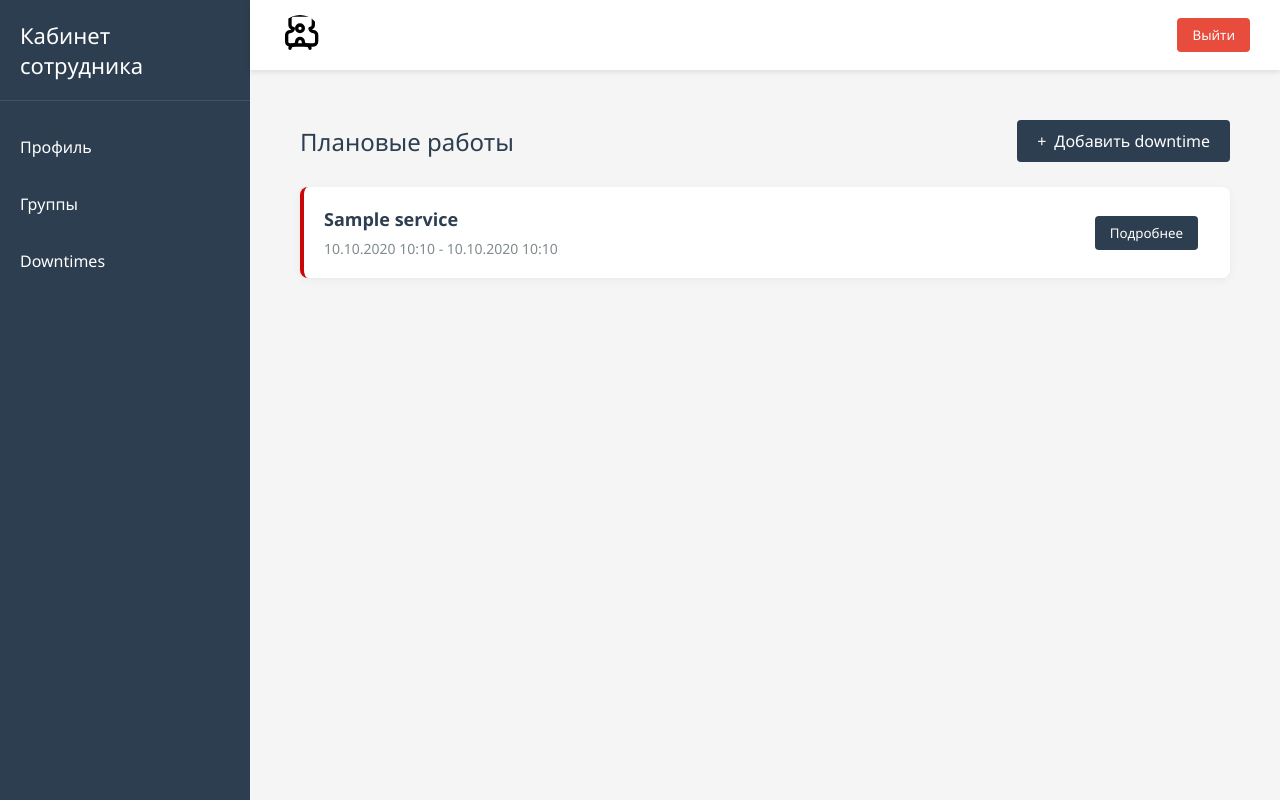
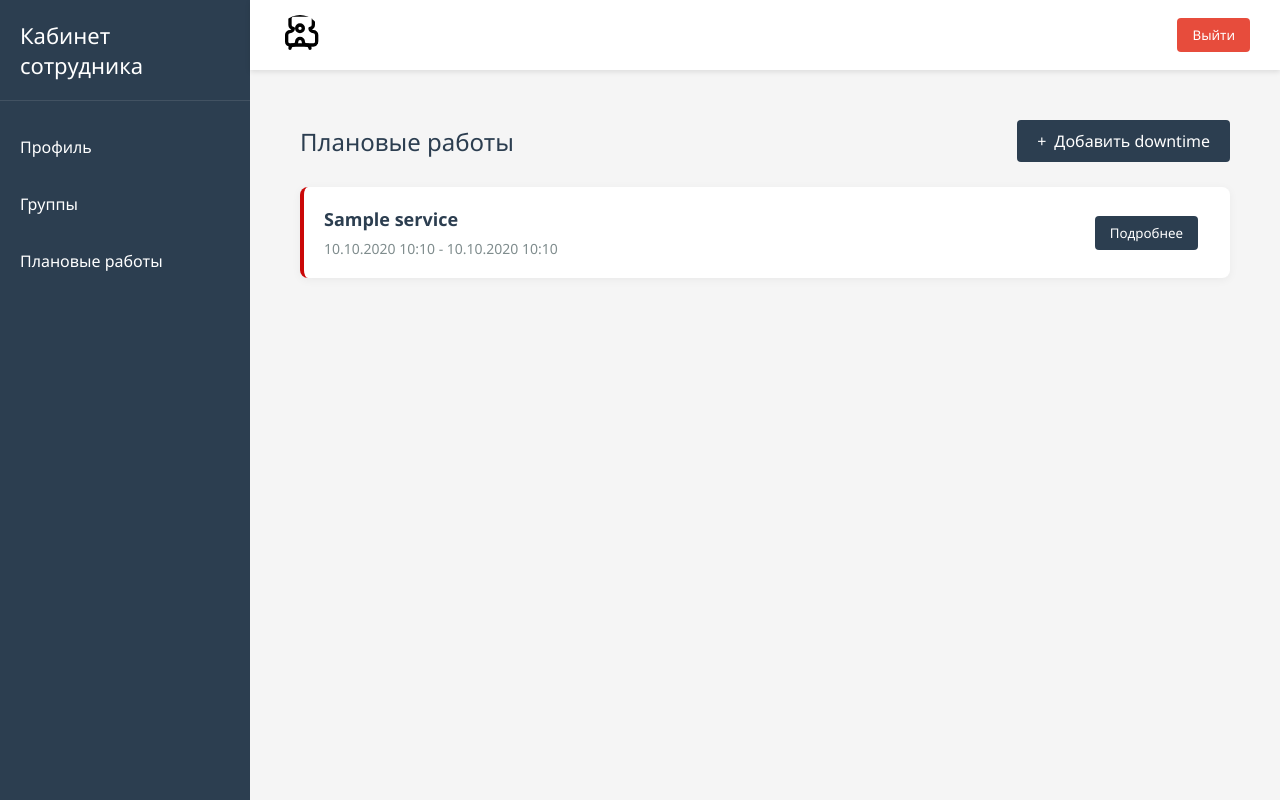
Before and after one commit to Kalmar4uk/employee_personal_account, a Django app: template personal_account/templates/downtime.html in a window 1280 px wide. Run offline with Django 3.2, Linux system fonts and the light colour scheme; the template is opened without the code that fills it: most values are stand-ins (such as "Sample title", 1, 10 or a date in 2020).

Commit message:
rename page downtime in menu

```diff
--- a/personal_account/templates/base.html
+++ b/personal_account/templates/base.html
@@ -22,7 +22,7 @@
         <ul class="nav-links">
             <li><a href="{% url 'users:profile' user.username %}" class="{% if view_name == 'users:profile' %} active {% endif %}">Профиль</a></li>
             <li><a href="{% url 'users:groups' %}" class="{% if view_name == 'users:groups'%} active  {% endif %}">Группы</a></li>
-            <li><a href="{% url 'downtimes:downtime' %}">Downtimes</a></li>
+            <li><a href="{% url 'downtimes:downtime' %}">Плановые работы</a></li>
         </ul>
         {% endwith %}
     </aside>
```
